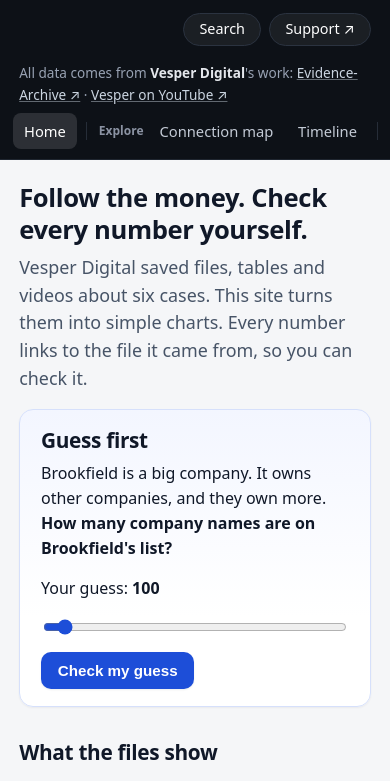
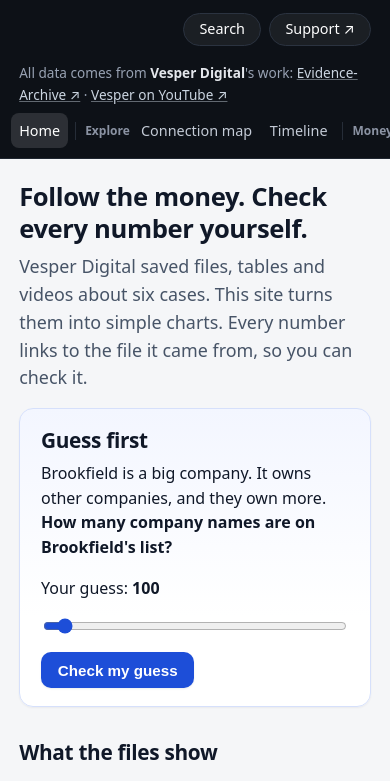
Before and after one commit to KingPyrox/evidence-archive-map, a plain HTML site: page site/index.html in a window 390 px wide. Shown: the part 44-825 px from the top of the page. Drawn offline with Linux system fonts and the light colour scheme.

Commit message:
Menu bar: one row on wide screens, wraps by group on tablets, swipes on phones with the current page scrolled into view

```diff
--- a/site/css/style.css
+++ b/site/css/style.css
@@ -39,11 +39,18 @@ blockquote { margin: .4rem 0 0; padding: .4rem .8rem; border-left: 3px solid var
 .brand { color: #fff; text-decoration: none; font-weight: 700; font-size: 1.15rem; letter-spacing: .01em; }
 .brand span { color: #f87171; }
 .tagline { color: #a6adbb; font-size: .9rem; }
-nav.main-nav { max-width: 1280px; margin: 0 auto; padding: .2rem .8rem .6rem; display: flex; align-items: center; gap: .15rem; overflow-x: auto; scrollbar-width: thin; }
-nav.main-nav a { color: #c3cad5; text-decoration: none; padding: .4rem .7rem; border-radius: 8px; white-space: nowrap; font-size: .92rem; }
+/* One row on wide screens. Narrower screens wrap between groups (each group keeps its label with its links) instead of
+   hiding links off the edge; phones keep one row that swipes sideways, so the header stays short. */
+nav.main-nav { max-width: 1280px; margin: 0 auto; padding: .2rem .7rem .6rem; display: flex; flex-wrap: wrap; align-items: center; gap: .1rem; }
+nav.main-nav .nav-sec { display: flex; flex-wrap: wrap; align-items: center; gap: .1rem; }
+nav.main-nav a { color: #c3cad5; text-decoration: none; padding: .4rem .5rem; border-radius: 8px; white-space: nowrap; font-size: .9rem; }
+@media (max-width: 700px) {
+  nav.main-nav, nav.main-nav .nav-sec { flex-wrap: nowrap; }
+  nav.main-nav { overflow-x: auto; scrollbar-width: thin; }
+}
 nav.main-nav a:hover { color: #fff; background: rgba(255, 255, 255, .07); }
 nav.main-nav a.active { color: #fff; background: rgba(255, 255, 255, .13); }
-nav.main-nav .nav-group { color: #8b93a3; font-size: .75rem; font-weight: 600; padding: 0 .15rem 0 .75rem; margin-left: .4rem; border-left: 1px solid #262d38; white-space: nowrap; }
+nav.main-nav .nav-group { color: #8b93a3; font-size: .75rem; font-weight: 600; padding: 0 .1rem 0 .6rem; margin-left: .3rem; border-left: 1px solid #262d38; white-space: nowrap; }
 
 main { max-width: 1280px; margin: 0 auto; padding: 1.4rem 1.2rem 3rem; }
 .site-footer { border-top: 1px solid var(--line); color: var(--muted); font-size: .85rem; background: #fff; }
--- a/site/index.html
+++ b/site/index.html
@@ -22,19 +22,19 @@
     </div>
     <nav class="main-nav" aria-label="Main">
       <a href="#/" data-route="">Home</a>
-      <span class="nav-group">Explore</span>
+      <span class="nav-sec"><span class="nav-group">Explore</span>
         <a href="#/map" data-route="map">Connection map</a>
-      <a href="#/timeline" data-route="timeline">Timeline</a>
-      <span class="nav-group">Money</span>
+        <a href="#/timeline" data-route="timeline">Timeline</a></span>
+      <span class="nav-sec"><span class="nav-group">Money</span>
         <a href="#/money" data-route="money">Money flows</a>
         <a href="#/spending" data-route="spending">Spending plans</a>
         <a href="#/accounts" data-route="accounts">Public Accounts</a>
         <a href="#/lobbying" data-route="lobbying">Lobbying</a>
-      <a href="#/ownership" data-route="ownership">Who owns what</a>
-      <span class="nav-group">Check it</span>
+        <a href="#/ownership" data-route="ownership">Who owns what</a></span>
+      <span class="nav-sec"><span class="nav-group">Check it</span>
         <a href="#/survey" data-route="survey">Survey check</a>
         <a href="#/sources" data-route="sources">Sources &amp; checks</a>
-      <a href="#/about" data-route="about">About</a>
+        <a href="#/about" data-route="about">About</a></span>
     </nav>
   </header>
   <main id="app" tabindex="-1"><p class="loading">Loading…</p></main>
--- a/site/js/app.js
+++ b/site/js/app.js
@@ -29,6 +29,12 @@ async function route() {
     const on = a.dataset.route === (ROUTES[path] ? path : '');
     a.classList.toggle('active', on);
     if (on) a.setAttribute('aria-current', 'page'); else a.removeAttribute('aria-current');
+    // phones swipe the menu sideways: bring the current page's link into view
+    const nav = a.closest('nav');
+    if (on && nav.scrollWidth > nav.clientWidth) {
+      const ar = a.getBoundingClientRect(); const nr = nav.getBoundingClientRect();
+      if (ar.left < nr.left || ar.right > nr.right) nav.scrollLeft += ar.left - nr.left - 12;
+    }
   });
   try {
     await view.render(root, params);
```
Lines whose indentation alone changed are shown as unchanged.
